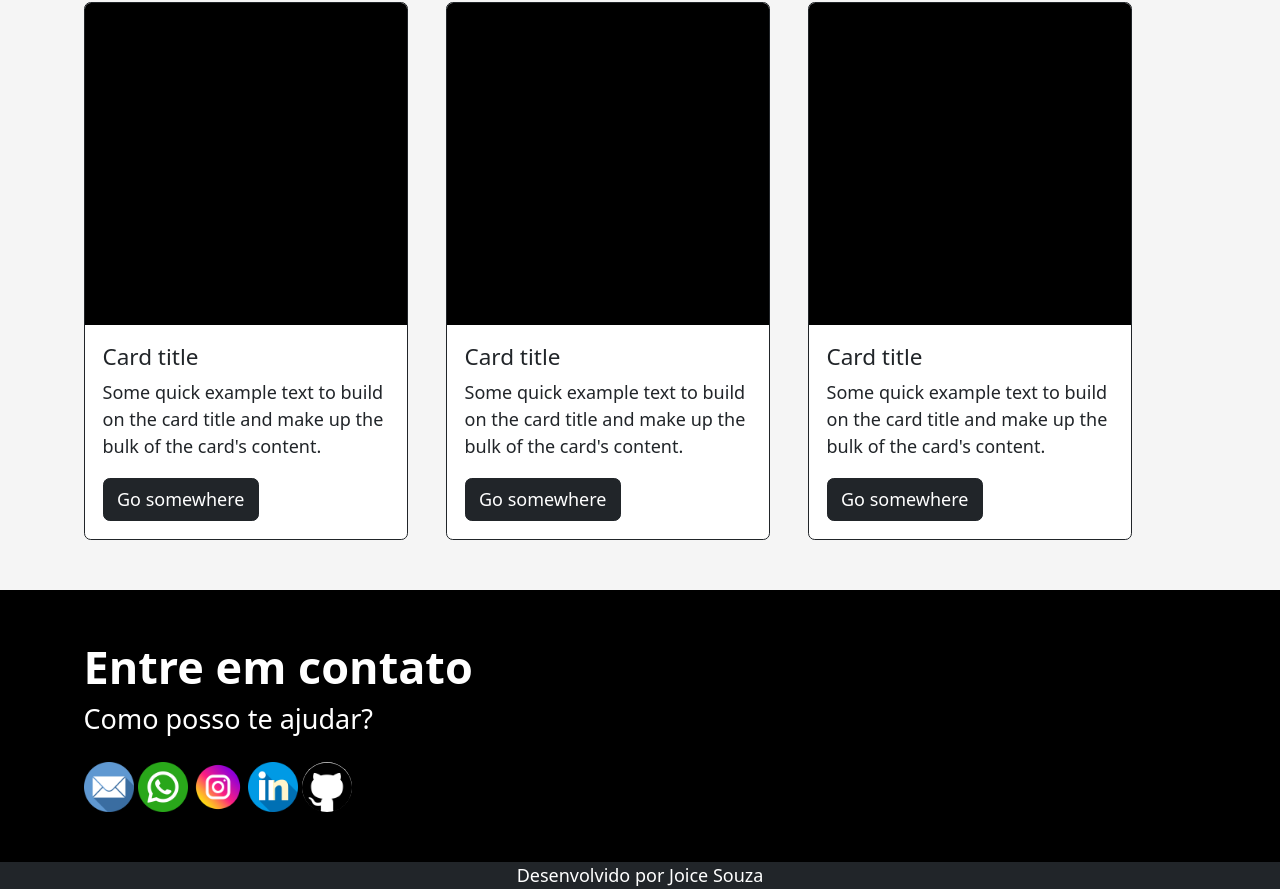
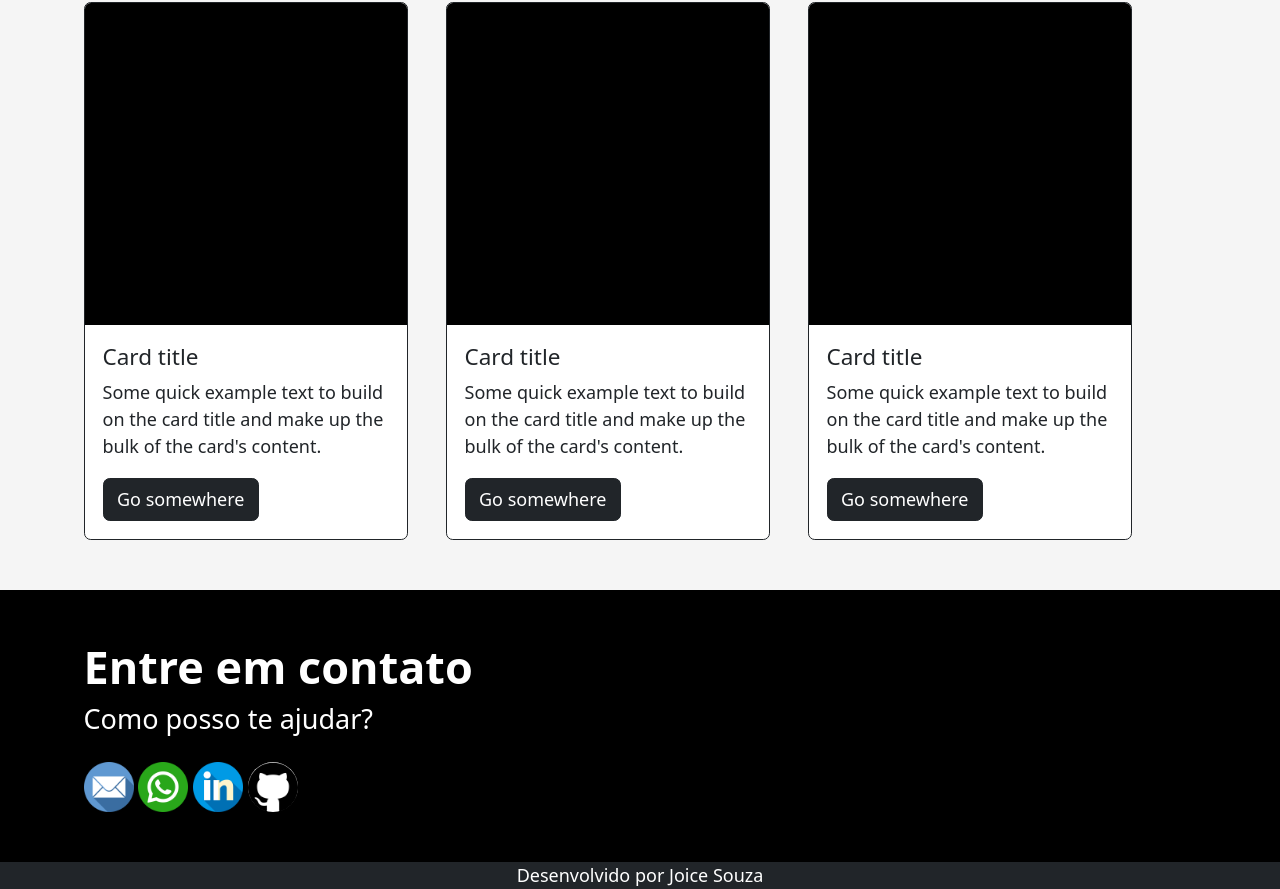
Before and after one commit to joiicesouza/joiicesouza.github.io, a plain HTML site: page index.html in a window 1280 px wide. Shown: the part 1276-2165 px from the top of the page. Drawn offline with nearby package versions, Linux system fonts and the light colour scheme.

Commit message:
Update index.html

```diff
--- a/index.html
+++ b/index.html
@@ -169,8 +169,6 @@
             <a href="mailto:joice1998@gmail.com" target="_blank"><img height="50" width="50" src="/img/email.png"></a>
             <a href="https://api.whatsapp.com/send/?phone=5512988772659&text&type=phone_number&app_absent=0"
               target="_blank"><img height="50" width="50" src="/img/whatsapp.png"></a>
-            <a href="https://www.instagram.com/__joicesouza/" target="_blank"><img height="50" width="50"
-                src="/img/instagram.png"></a>
             <a href="https://www.linkedin.com/in/joiicesouza/" target="_blank"><img height="50" width="50"
                 src="/img/linkedin.png"></a>
             <a href="https://github.com/joiicesouza" target="_blank"><img height="50" width="50" src="/img/github.png"
```
